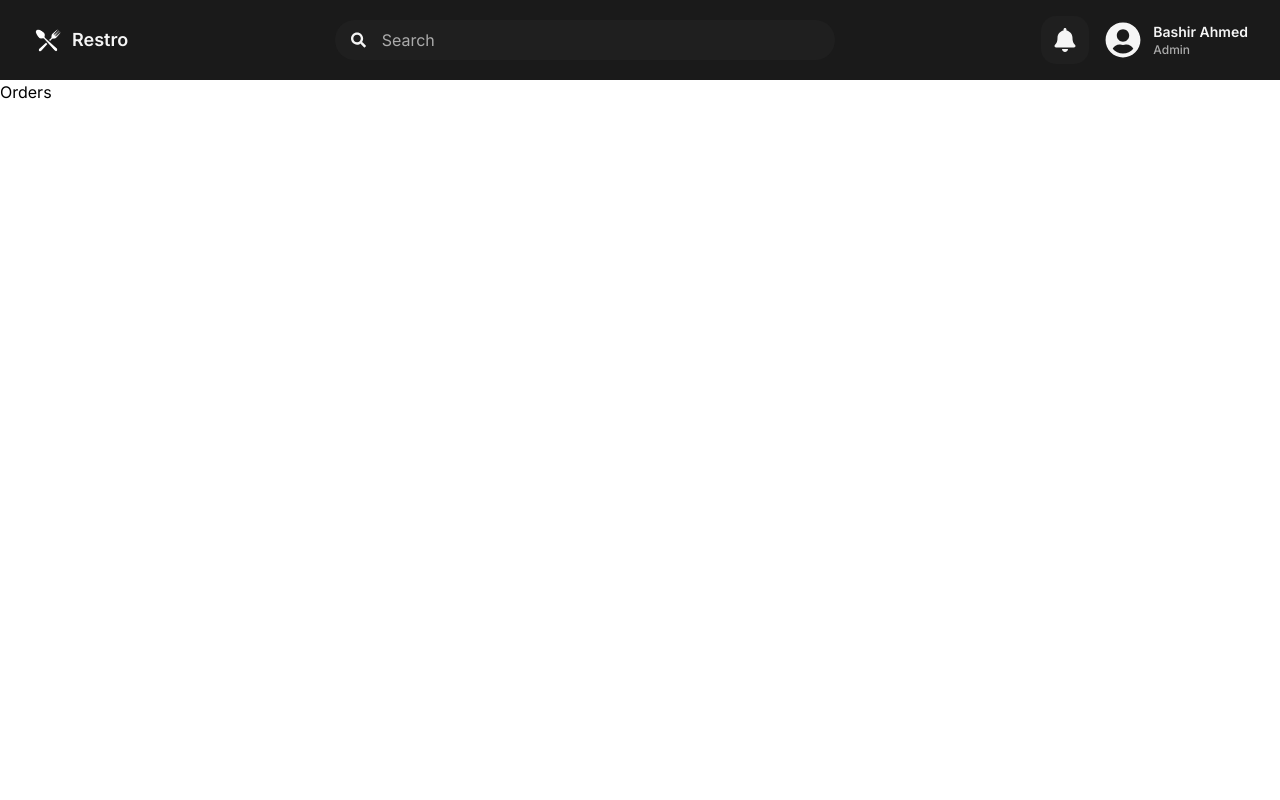
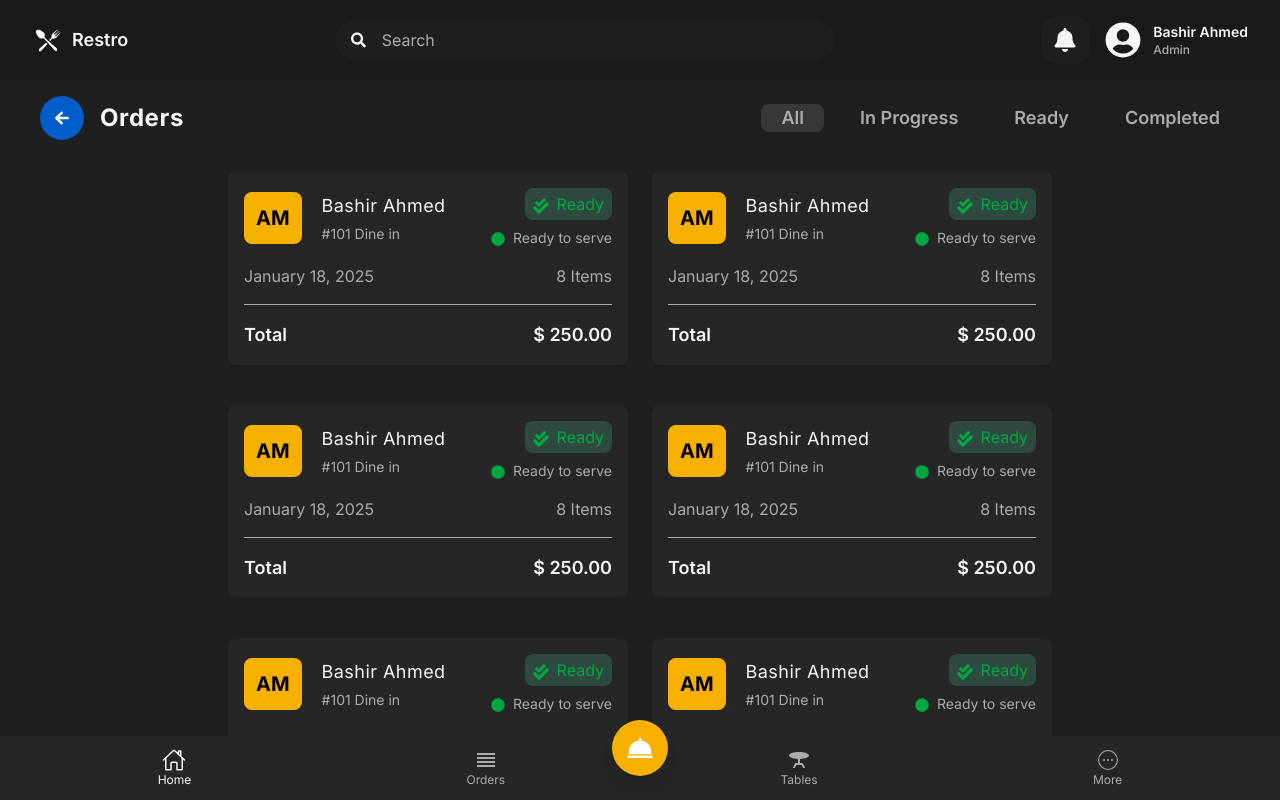
Before and after one commit to BashirAhmed-cse/mern-pos, a React (Vite) app in the folder pos-client/: page /orders in a window 1280 px wide. Built offline with nearby package versions, Linux system fonts and the light colour scheme.

Commit message:
order component ui complete

```diff
--- a/pos-client/src/components/home/MiniCard.jsx
+++ b/pos-client/src/components/home/MiniCard.jsx
@@ -1,18 +1,28 @@
-import React from 'react'
+import React from "react";
 
-const MiniCard = ({title, icon, number, footerNum}) => {
+const MiniCard = ({ title, icon, number, footerNum }) => {
   return (
-    <div className='bg-[#1a1a1a] py-5 px-5 rounded-lg w-[50%]'>
-        <div className='flex items-start justify-between'>
-            <h1 className='text-[#f5f5f5] text-lg font-semibold tracking-wide'>{title}</h1>
-            <button className={`${title === "Total Earnings" ? "bg-[#02ca3a]" : "bg-[#f6b100]"} p-3 rounded-lg text-[#f5f5f5] text-2xl`}>{icon}</button>
-        </div>
-        <div>
-            <h1 className='text-[#f5f5f5] text-4xl font-bold mt-5'>{number}</h1>
-            <h1 className='text-[#f5f5f5] text-lg mt-2'><span className='text-[#02ca3a]'>{footerNum}%</span> than yesterday</h1>
-        </div>
+    <div className="bg-[#1a1a1a] py-5 px-5 rounded-lg w-[50%]">
+      <div className="flex items-start justify-between">
+        <h1 className="text-[#f5f5f5] text-lg font-semibold tracking-wide">
+          {title}
+        </h1>
+        <button
+          className={`${
+            title === "Total Earnings" ? "bg-[#02ca3a]" : "bg-[#f6b100]"
+          } p-3 rounded-lg text-[#f5f5f5] text-2xl`}
+        >
+          {icon}
+        </button>
+      </div>
+      <div>
+        <h1 className="text-[#f5f5f5] text-4xl font-bold mt-5">{title === "Total Earnings" ? `${number}` : number}</h1>
+        <h1 className="text-[#f5f5f5] text-lg mt-2">
+          <span className="text-[#02ca3a]">{footerNum}%</span> than yesterday
+        </h1>
+      </div>
     </div>
-  )
-}
+  );
+};
 
-export default MiniCard
+export default MiniCard;
--- a/pos-client/src/components/home/OrderList.jsx
+++ b/pos-client/src/components/home/OrderList.jsx
@@ -18,8 +18,8 @@
         <div>
             <h1 className="text-[#f6b100] font-semibold border border-[#f6b100] rounded-lg p-1">Table No: 3</h1>
         </div>
-        <div className="flex flex-col items-start gap-2">
-          <p className=" text-green-600 px-4">
+        <div className="flex flex-col items-end gap-2">
+          <p className=" text-green-600 ">
             <FaCheckDouble className=" inline mr-2" />
             Ready
           </p>
--- /dev/null
+++ b/pos-client/src/components/orders/OrderCard.jsx
@@ -0,0 +1,44 @@
+import React from "react";
+import { FaCheckDouble } from "react-icons/fa";
+import { FaCircle } from "react-icons/fa";
+
+const OrderCard = () => {
+  return (
+    <div className="w-[400px] bg-[#262626] p-4 rounded-lg mb-4">
+      <div className="flex items-center gap-5">
+        <button className="bg-[#f6b100] p-3 text-xl font-bold rounded-lg">
+          AM
+        </button>
+        <div className="flex items-center justify-between w-[100%]">
+          <div className="flex flex-col items-start gap-1">
+            <h1 className="text-[#f5f5f5] text-lg font-semidold tracking-wide">
+              Bashir Ahmed
+            </h1>
+            <p className="text-[#ababab] text-sm">#101 Dine in</p>
+          </div>
+          <div className="flex flex-col items-end gap-2">
+            <p className=" text-green-600 bg-[#2e4a40] px-2 py-1 rounded-lg">
+              <FaCheckDouble className=" inline mr-2" />
+              Ready
+            </p>
+            <p className="text-[#ababab] text-sm">
+              <FaCircle className=" inline mr-2 text-green-600" />
+              Ready to serve
+            </p>
+          </div>
+        </div>
+      </div>
+      <div className="flex justify-between items-center mt-4 text-[#ababab]">
+        <p>January 18, 2025</p>
+        <p>8 Items</p>
+      </div>
+      <hr className="w-full mt-4 border-t-1 text-[#ababab]" />
+      <div className="flex items-center justify-between mt-4">
+         <h1 className="text-[#f5f5f5] text-lg font-semibold">Total</h1>
+         <p className="text-[#f5f5f5] text-lg font-semibold">$ 250.00</p>
+      </div>
+    </div>
+  );
+};
+
+export default OrderCard;
--- /dev/null
+++ b/pos-client/src/components/shared/BackButton.jsx
@@ -0,0 +1,13 @@
+import React from 'react'
+import { IoMdArrowRoundBack } from "react-icons/io";
+import { useNavigate } from 'react-router-dom';
+const BackButton = () => {
+    const navigate = useNavigate();
+  return (
+    <button onClick={() => navigate(-1)} className='bg-[#025cca] p-3 text-xl font-bold rounded-full text-white'>
+<IoMdArrowRoundBack />
+    </button>
+  )
+}
+
+export default BackButton
--- a/pos-client/src/components/shared/BottomNav.jsx
+++ b/pos-client/src/components/shared/BottomNav.jsx
@@ -4,12 +4,15 @@
 import { MdOutlineReorder, MdTableBar } from "react-icons/md";
 import { BiSolidDish } from "react-icons/bi";
 import clsx from 'clsx';
+import { useNavigate } from 'react-router-dom';
 
 const BottomNav = () => {
+  const navigate = useNavigate();
   const [activeTab, setActiveTab] = useState('home');
 
   const handleTabClick = (tab) => {
     setActiveTab(tab);
+    navigate(tab === 'home' ? '/' : `/${tab}`);
   };
 
   const navItems = [
--- a/pos-client/src/pages/Orders.jsx
+++ b/pos-client/src/pages/Orders.jsx
@@ -1,9 +1,48 @@
-import React from 'react'
+import React, { useState } from "react";
+import BottomNav from "../components/shared/BottomNav";
+import OrderCard from "../components/orders/OrderCard";
+import BackButton from "../components/shared/BackButton";
 
 const Orders = () => {
+  const [status, setStatus] = useState("all");
   return (
-    <div>Orders</div>
-  )
-}
+    <section className="bg-[#1f1f1f] h-[calc(100vh-5rem)] overflow-hidden">
+      <div className="flex items-center justify-between px-10 py-4">
+        <div className="flex items-center gap-4">
+          <BackButton/>
+        <h1 className="text-[#f5f5f5] text-2xl font-bold tracking-wide">
+          Orders
+        </h1>
+        </div>
+        <div className="flex items-center justify-around gap-4">
+          <button onClick={() => setStatus("all")} className={`text-[#ababab] text-lg ${status ==="all" && "bg-[#383838]"}   rounded-lg px-5 font-semibold`}>
+            All
+          </button>
+          <button onClick={() => setStatus("progress")} className={`text-[#ababab] text-lg ${status ==="progress" && "bg-[#383838]"}   rounded-lg px-5 font-semibold`}>
+            In Progress
+          </button>
+          <button onClick={() => setStatus("ready")} className={`text-[#ababab] text-lg ${status ==="ready" && "bg-[#383838]"}   rounded-lg px-5 font-semibold`}>
+            Ready
+          </button>
+          <button onClick={() => setStatus("completed")} className={`text-[#ababab] text-lg ${status ==="completed" && "bg-[#383838]"}   rounded-lg px-5 font-semibold`}>
+            Completed
+          </button>
+        </div>
+      </div>
+      <div className="flex flex-wrap items-center justify-center gap-6 px-16 py-4 overflow-scroll h-[calc(100vh-5rem)]">
+      <OrderCard />
+      <OrderCard />
+      <OrderCard />
+      <OrderCard />
+      <OrderCard />
+      <OrderCard />
+      <OrderCard />
+      <OrderCard />
+      <OrderCard />
+      </div>
+      <BottomNav />
+    </section>
+  );
+};
 
-export default Orders
+export default Orders;
```
